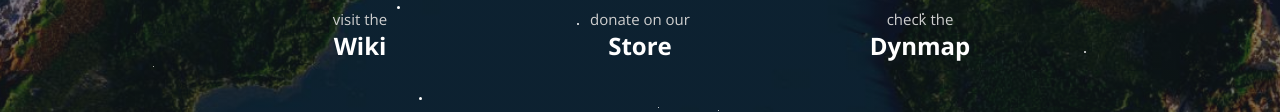
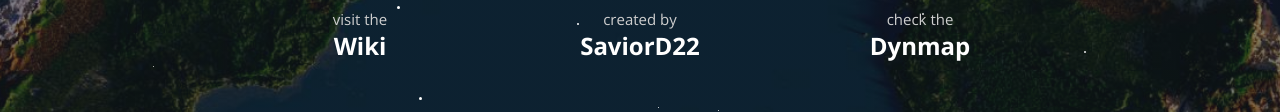
Before and after one commit to SalvdorD21/XeonCraft, a plain HTML site: page index.html in a window 1280 px wide. Shown: the part 596-708 px from the top of the page. Drawn offline with nearby package versions, Linux system fonts and the light colour scheme; no server answers.

Commit message:
Update index.html

```diff
--- a/index.html
+++ b/index.html
@@ -43,8 +43,8 @@
 			<a href="#" class="item store">
 			<div>
 				<img src="img/store.png" alt="Minecraft store icon" class="img">
-				<p class="subtitle">donate on our</p>
-				<p class="title">Store</p>
+				<p class="subtitle">created by</p>
+				<p class="title">SaviorD22</p>
 			</div>
 			</a>
 
```
